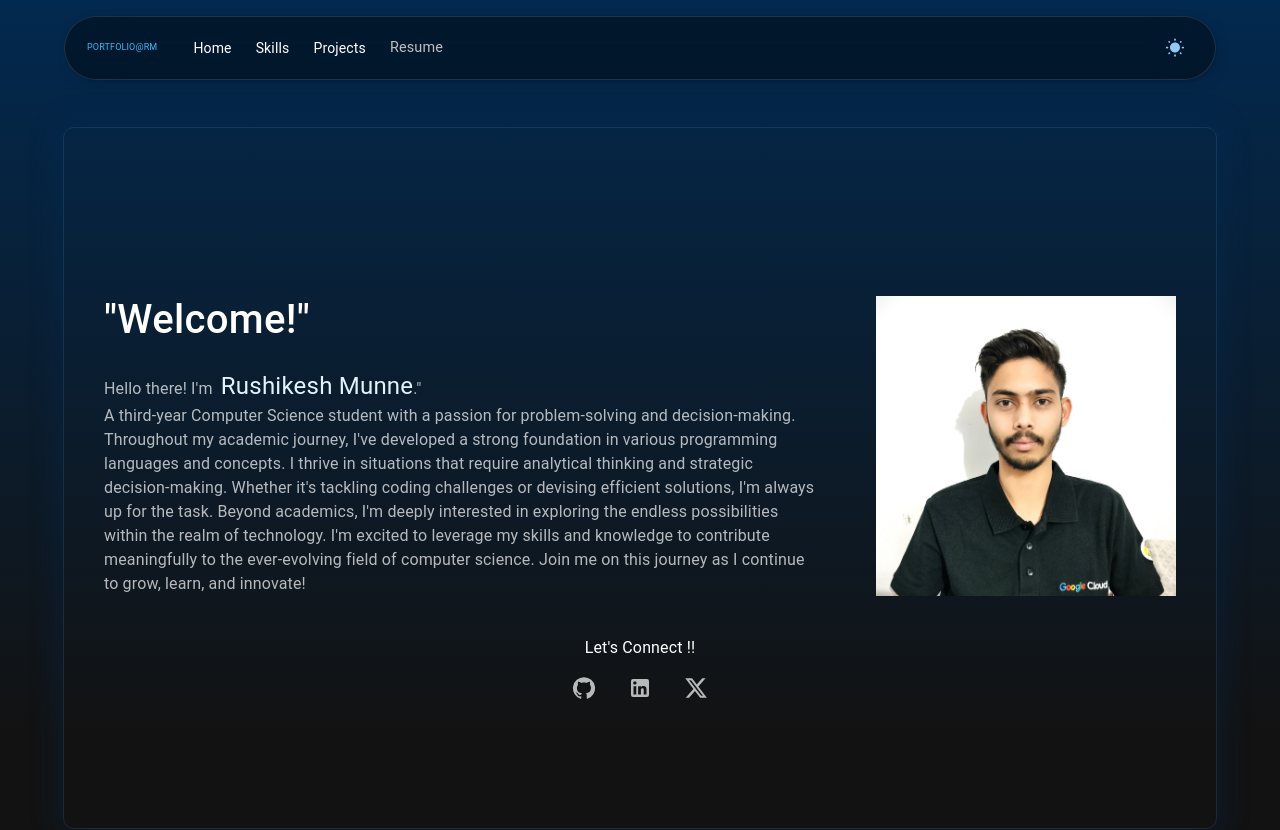
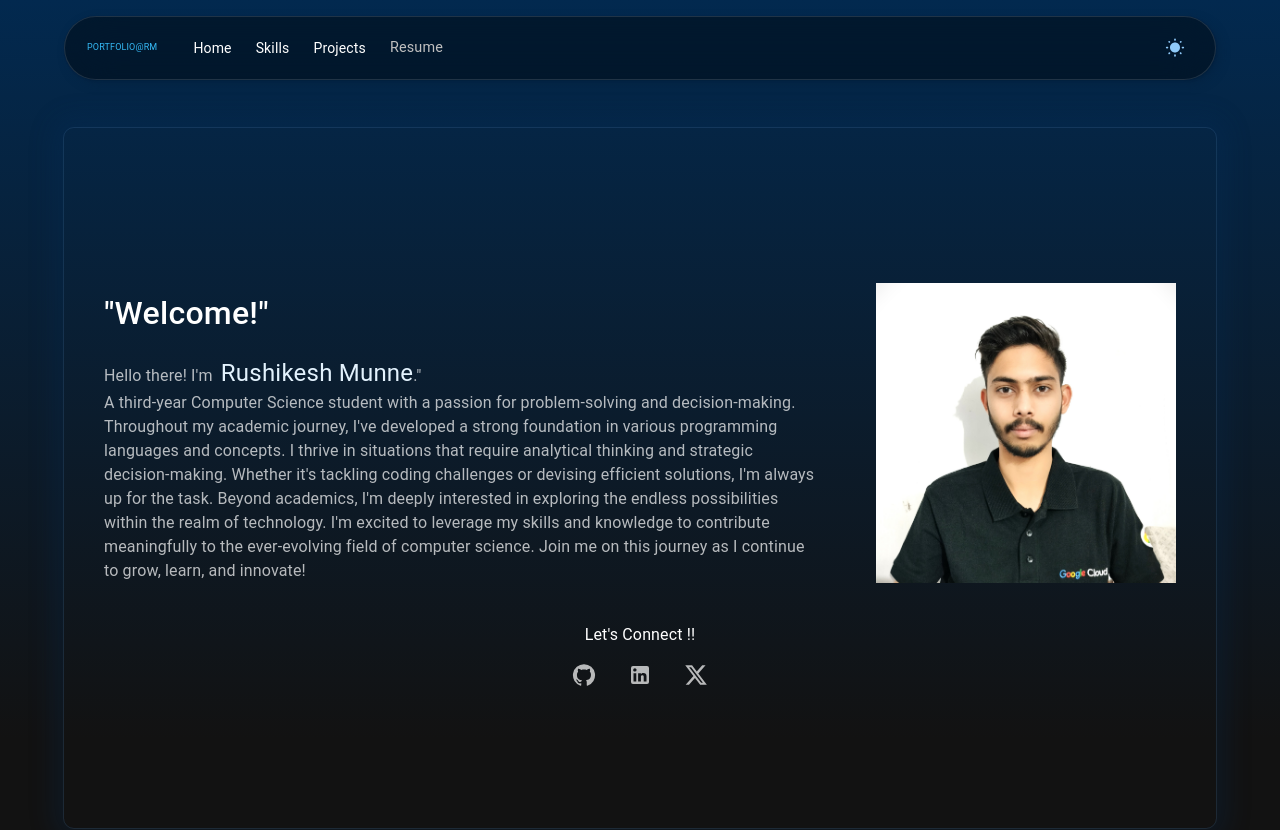
Before and after one commit to rushikeshmunne10/rushikeshmunneportfolio, a React (Vite) app: page / in a window 1280 px wide. Shown: the top 830 px of the page. Built offline with nearby package versions, Linux system fonts and the light colour scheme.

Commit message:
updation in resonsiveness #2

```diff
--- a/src/components/Home.jsx
+++ b/src/components/Home.jsx
@@ -39,7 +39,7 @@ const Home = () => {
                     sx={(theme) => ({
                         mt: { xs: 8, sm: 10 },
                         alignSelf: 'center',
-                        height: { xs: 900, sm: 700 },
+                        height: { xs: 850, sm: 700 },
                         width: '100%',
                         borderRadius: '10px',
                         outline: '1px solid',
@@ -62,7 +62,7 @@ const Home = () => {
                                     flexDirection: { xs: 'column', md: 'row' },
                                     alignSelf: 'left',
                                     textAlign: 'left',
-                                    fontSize: 'clamp(2.5rem, 8vw, 2rem)',
+                                    fontSize: 'clamp(1.5rem, 8vw, 2rem)',
                                 }}
                             >
                                 "Welcome!"
```
